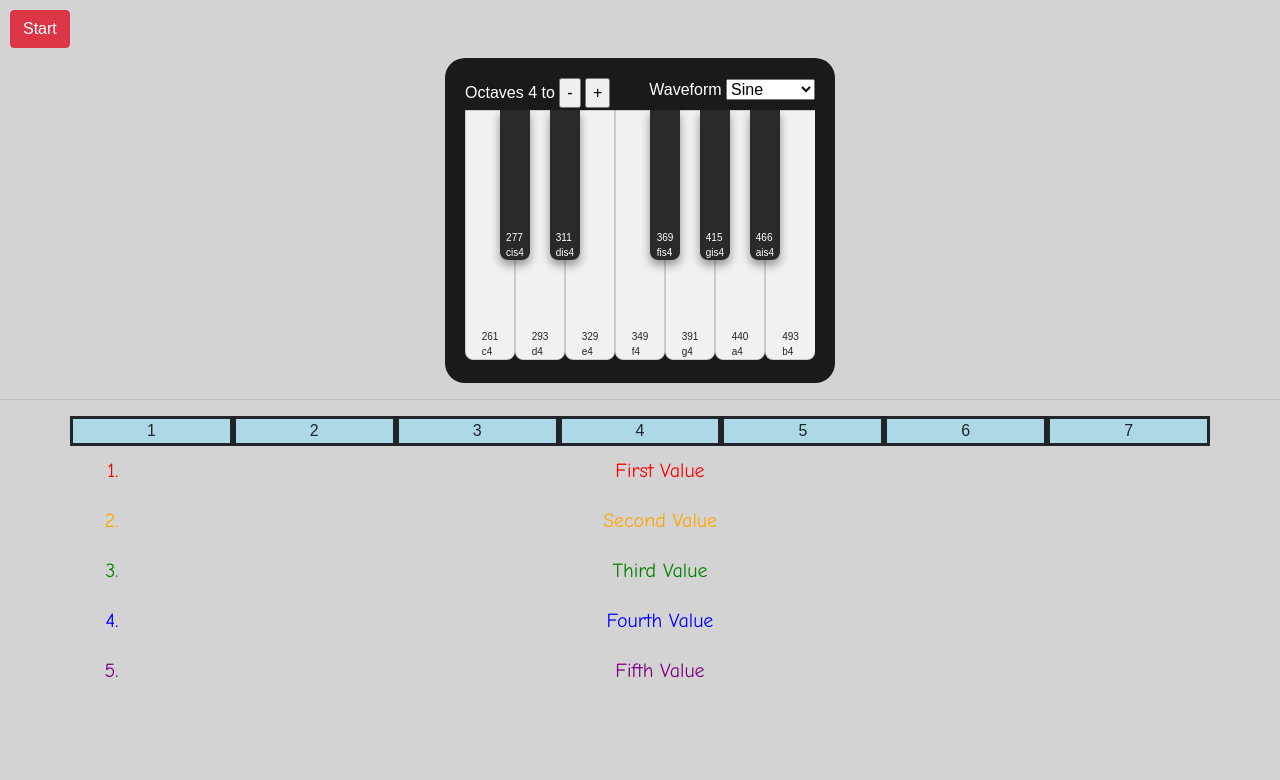
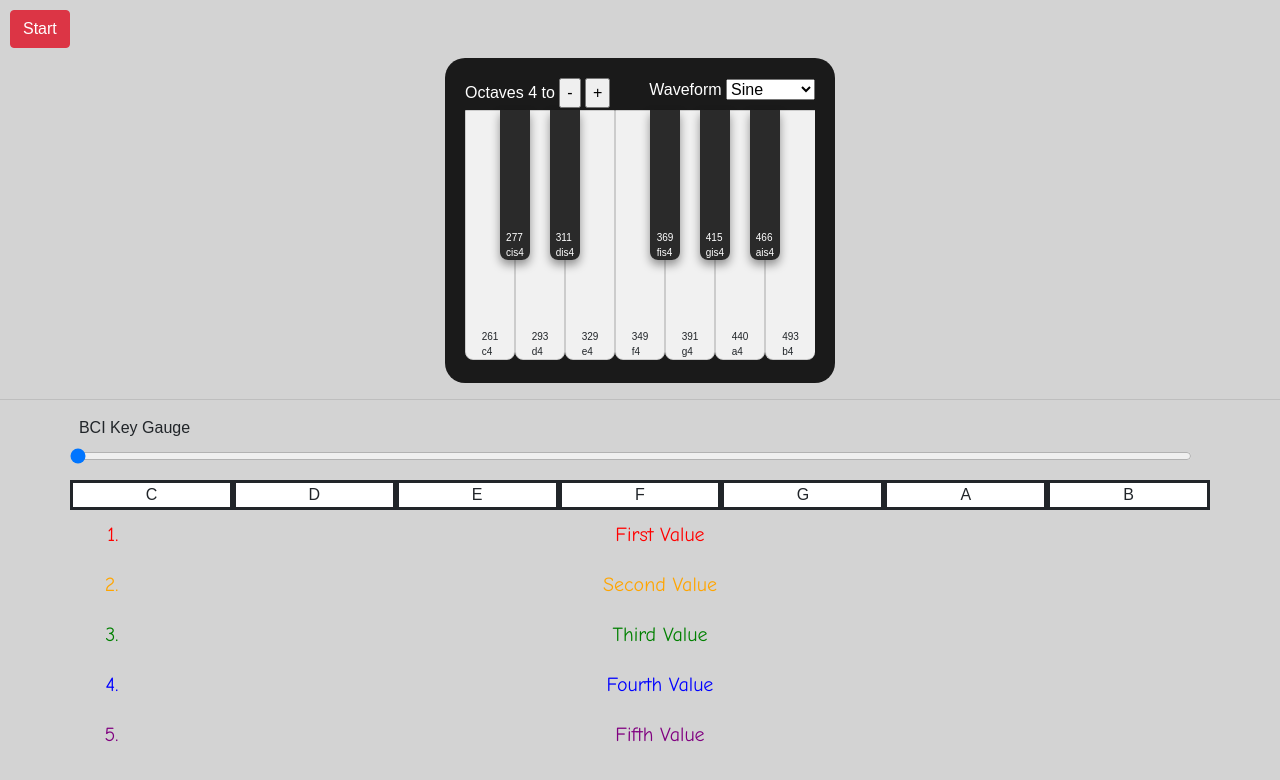
Before and after one commit to rhdelaney/EBM, a plain HTML site: page index.html in a window 1280 px wide. Drawn offline with nearby package versions, Linux system fonts and the light colour scheme; no server answers.

Commit message:
So range bar is in, but it's janky af and idk where we want to call the update rangebar code...but basically it needs the calculated b value

```diff
--- a/index.html
+++ b/index.html
@@ -50,26 +50,35 @@
 <hr>
 <div class="container text-center">
   <div class="row">
-    <div class="col" style="background-color:#ADD8E6;border-style: solid;">
-      1
+    <form>
+      <div class="form-group">
+        <label for="formControlRange" style="text-align: center">BCI Key Gauge</label>
+        <input type="range" class="form-control-range" id="formControlRange" min="0" max="2" step="0.01"
+        value="0" style="width: 870%;">
+      </div>
+    </form>
+  </div>
+  <div class="row">
+    <div class="col" style="background-color:white;border-style: solid;">
+      C
     </div>
-    <div class="col" style="background-color:#ADD8E6;border-style: solid;">
-      2
+    <div class="col" style="background-color:white;border-style: solid;">
+      D
     </div>
-    <div class="col" style="background-color:#ADD8E6;border-style: solid;">
-      3
+    <div class="col" style="background-color:white;border-style: solid;">
+      E
     </div>
-    <div class="col" style="background-color:#ADD8E6;border-style: solid;">
-      4
+    <div class="col" style="background-color:white;border-style: solid;">
+      F
     </div>
-    <div class="col" style="background-color:#ADD8E6;border-style: solid;">
-      5
+    <div class="col" style="background-color:white;border-style: solid;">
+      G
     </div>
-    <div class="col" style="background-color:#ADD8E6;border-style: solid;">
-      6
+    <div class="col" style="background-color:white;border-style: solid;">
+      A
     </div>
-    <div class="col" style="background-color:#ADD8E6;border-style: solid;">
-      7
+    <div class="col" style="background-color:white;border-style: solid;">
+      B
     </div>
   </div>
 </div>
@@ -103,5 +112,8 @@
     </body>
 	     <script type="text/javascript" src="js/nodesocket.js"></script>
 	<script type="text/javascript" src="js/piano.js"></script>
+  <script>
+
+  </script>
  <!--    <script type="text/javascript" src="js/main.js"></script> -->
 </html>
--- a/js/piano.js
+++ b/js/piano.js
@@ -37,6 +37,20 @@ function updateBtn() {
     //clearInterval(myVar);
   }
 }
+//Start of code for Range Bar:
+var range = document.querySelector('#formControlRange');
+
+function updateRange() {
+  var b = socket.getBeta();
+  var a = socket.getAlpha();
+  var t = socket.getTheta();
+  b=b/(t+a);
+  range.value = b;
+}
+//this needs to be constantly called ^^
+
+
+
 
 // ===== DATA ===== //
 
```
